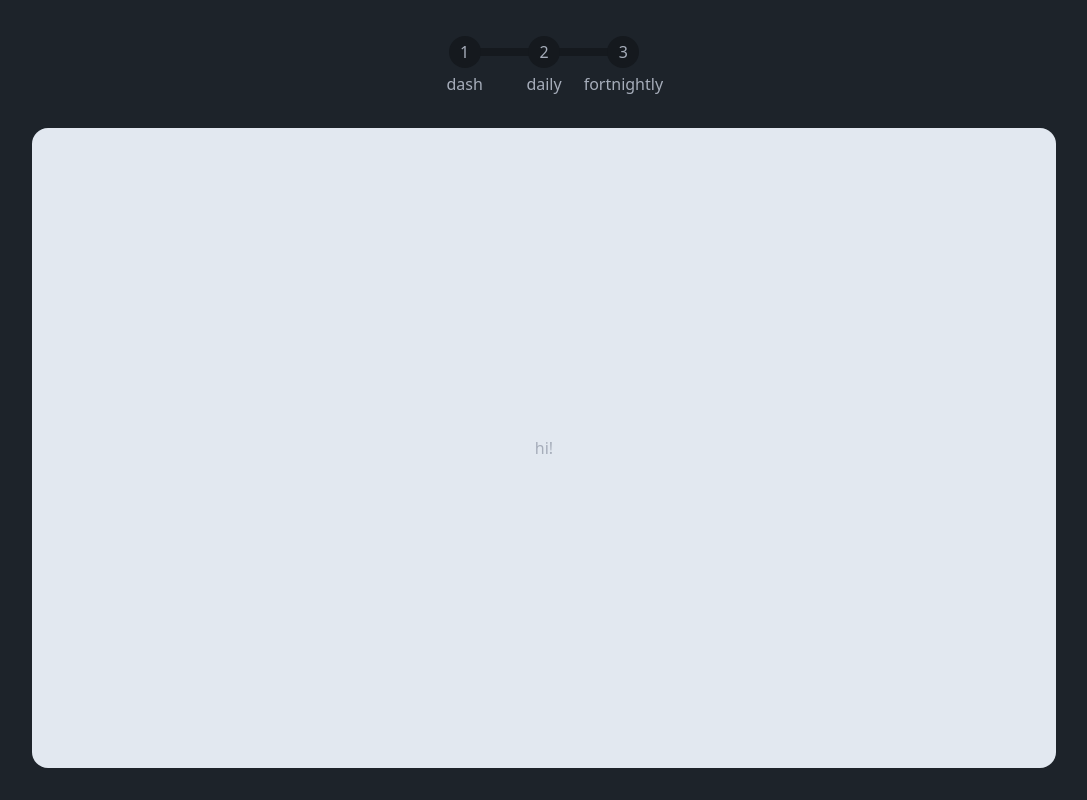
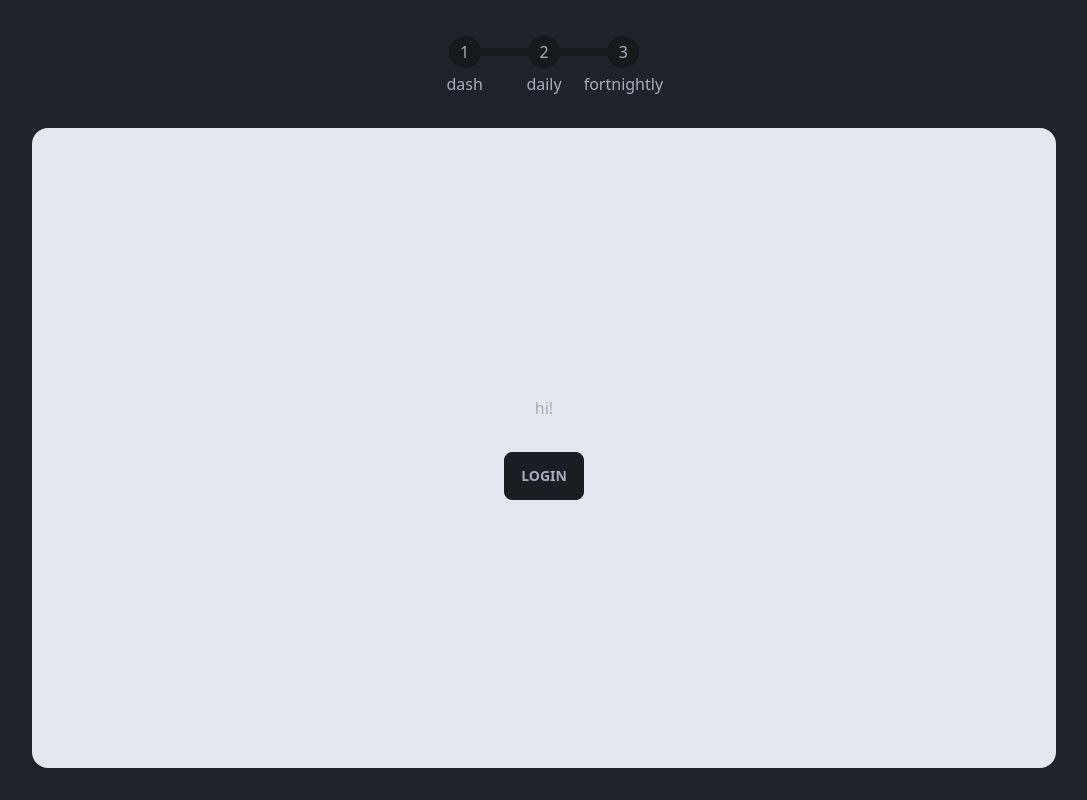
Before and after one commit to tucksravin/incidental-fox-productivity, a SvelteKit app: page / in a window 1280 px wide. Shown: the whole page, without its empty margins (96-1183 px from the left). Built offline with nearby package versions, Linux system fonts and the light colour scheme; no server answers.

Commit message:
login additino

```diff
--- a/src/routes/+page.svelte
+++ b/src/routes/+page.svelte
@@ -3,5 +3,12 @@
 </script>
 
 <div>
-  hi!
+  <div class="my-4">
+    hi!
+  </div>
+  <a href="/login/user-auth">
+  <button class="btn my-4">
+    login
+  </button>
+</a>
 </div>
```
